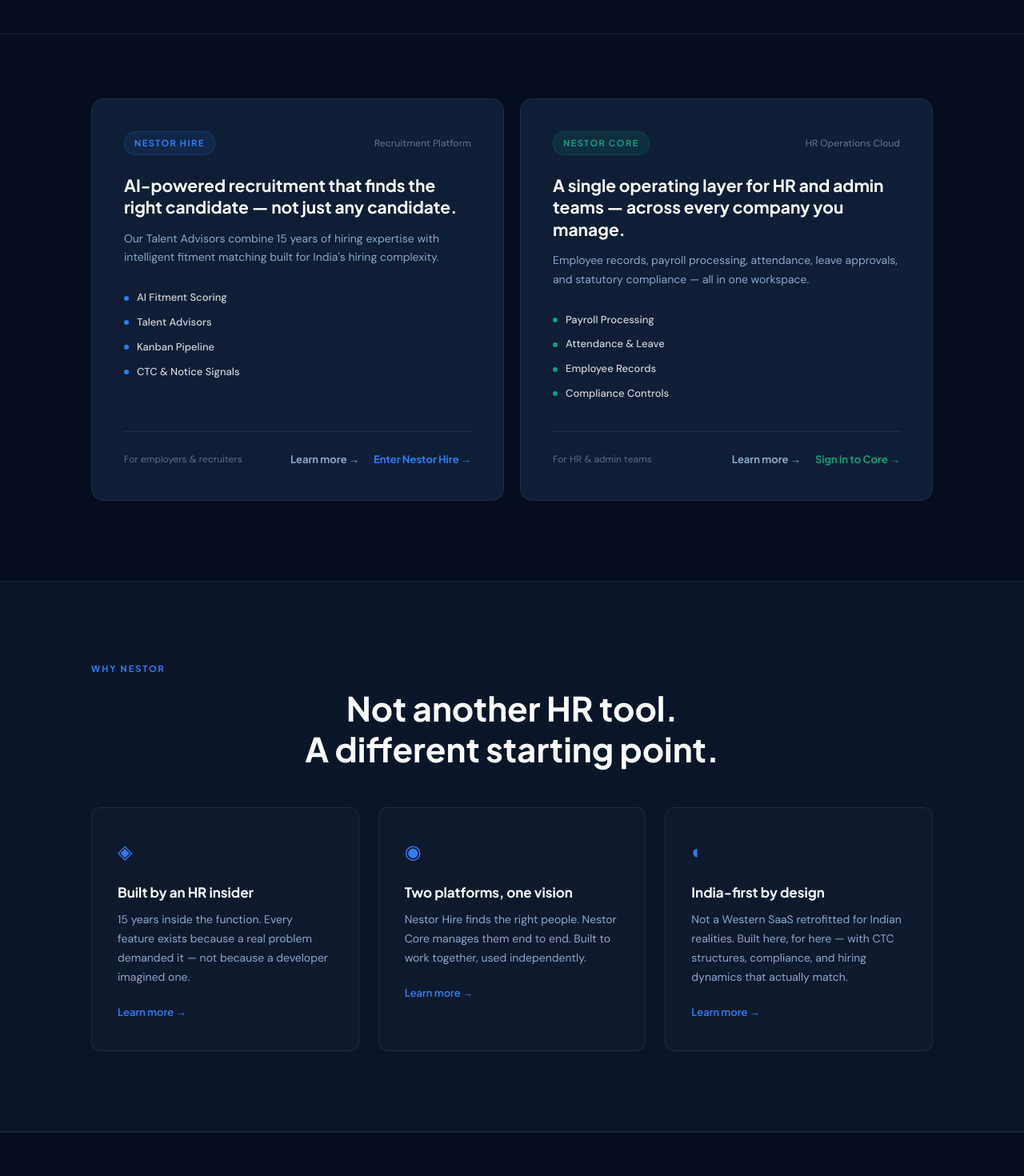
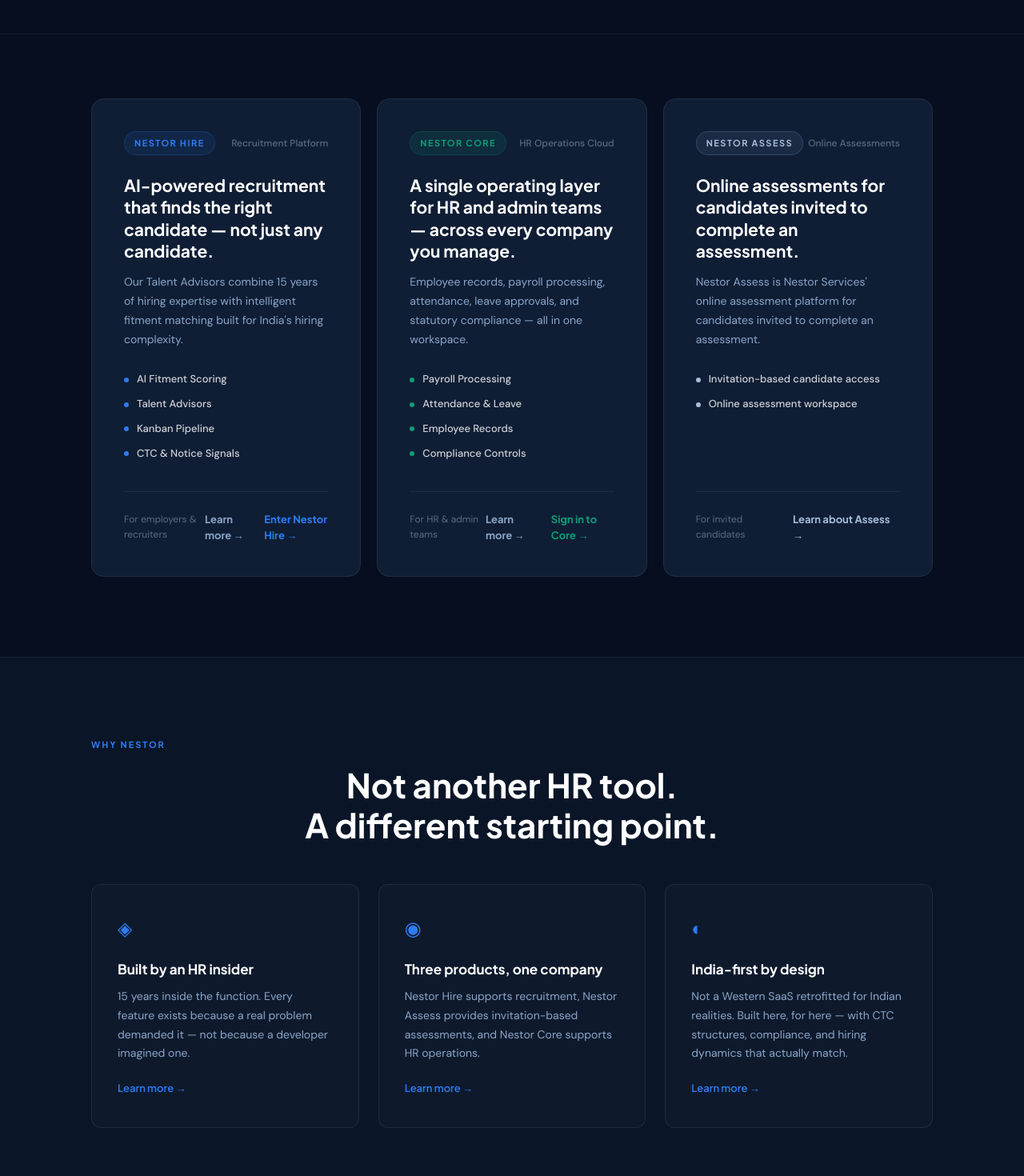
Before and after one commit to nestorservices/nestor-services-landing, a React (Vite) app: page / in a window 1280 px wide. Shown: the part 840-2310 px from the top of the page at 80% size. Built offline with nearby package versions, Linux system fonts and the light colour scheme.

Commit message:
feat(site): add Nestor Assess brand integration (#2)

```diff
--- a/src/App.jsx
+++ b/src/App.jsx
@@ -12,6 +12,7 @@ export default function App() {
   const entityRoutes = [
     "/nestor-hire",
     "/nestor-core",
+    "/nestor-assess",
     "/recruitment-services",
     "/hr-operations-payroll",
   ];
--- a/src/components/Navbar.css
+++ b/src/components/Navbar.css
@@ -58,6 +58,7 @@
 .navbar-link--product { font-weight: 600; }
 .navbar-link--hire:hover { color: var(--blue); }
 .navbar-link--core:hover { color: var(--teal); }
+.navbar-link--assess:hover { color: #a9bdd8; }
 
 .navbar-pip {
   width: 6px; height: 6px;
@@ -66,6 +67,7 @@
 }
 .navbar-pip--blue { background: var(--blue); }
 .navbar-pip--teal { background: var(--teal); }
+.navbar-pip--assess { background: #a9bdd8; }
 
 .navbar-cta {
   font-family: var(--font-head);
--- a/src/components/Navbar.jsx
+++ b/src/components/Navbar.jsx
@@ -35,6 +35,10 @@ export default function Navbar() {
             <span className="navbar-pip navbar-pip--teal" />
             Core
           </a>
+          <a href="/nestor-assess" className="navbar-link navbar-link--product navbar-link--assess">
+            <span className="navbar-pip navbar-pip--assess" />
+            Assess
+          </a>
           <Link to="/blog" className="navbar-link">Blog</Link>
           <a href="mailto:shashank@nestorservices.in" className="navbar-cta">Get in touch</a>
         </div>
--- a/src/content/entityPages.js
+++ b/src/content/entityPages.js
@@ -82,6 +82,50 @@ export const entityPages = [
       applicationCategory: "BusinessApplication",
       operatingSystem: "Web",
       url: "https://core.nestorservices.in",
+      publisher: {
+        "@type": "Organization",
+        name: "Nestor Services",
+        url: "https://www.nestorservices.in/",
+      },
+    },
+  },
+  {
+    slug: "nestor-assess",
+    title: "Nestor Assess",
+    metaTitle: "Nestor Assess | Invitation-Based Online Assessments",
+    metaDescription:
+      "Nestor Assess is Nestor Services' online assessment platform for candidates invited to complete an assessment. Access requires an invitation.",
+    canonical: "https://www.nestorservices.in/nestor-assess",
+    heroLabel: "Online assessment platform",
+    heroTitle: "Nestor Assess",
+    intro:
+      "Nestor Assess is Nestor Services' online assessment platform for candidates invited to complete an assessment. Assessment access requires an invitation; this is not a public registration page.",
+    sections: [
+      {
+        title: "Invitation-based access",
+        body:
+          "Candidates can open an online assessment using an invitation. Access is not available through public self-registration.",
+      },
+      {
+        title: "Part of Nestor Services",
+        body:
+          "Nestor Assess is an assessment product from Nestor Services, alongside Nestor Hire and Nestor Core.",
+      },
+    ],
+    cta: {
+      label: "Open assessment portal (invitation required)",
+      href: "https://assess.nestorservices.in",
+    },
+    social: { type: "website" },
+    schema: {
+      "@context": "https://schema.org",
+      "@type": "SoftwareApplication",
+      name: "Nestor Assess",
+      description:
+        "Nestor Services' online assessment platform for candidates invited to complete an assessment.",
+      applicationCategory: "BusinessApplication",
+      operatingSystem: "Web",
+      url: "https://assess.nestorservices.in",
       publisher: {
         "@type": "Organization",
         name: "Nestor Services",
--- a/src/pages/Home.css
+++ b/src/pages/Home.css
@@ -199,7 +199,7 @@
 
 .products-grid {
   display: grid;
-  grid-template-columns: 1fr 1fr;
+  grid-template-columns: repeat(3, minmax(0, 1fr));
   gap: 20px;
 }
 
@@ -218,6 +218,7 @@
 .product-card:hover { transform: translateY(-3px); }
 .product-card--hire:hover { border-color: rgba(46,124,246,0.4); }
 .product-card--core:hover { border-color: rgba(15,158,120,0.4); }
+.product-card--assess:hover { border-color: rgba(139,165,201,0.4); }
 
 .product-card-header {
   display: flex;
@@ -245,6 +246,12 @@
   background: var(--teal-dim);
   color: var(--teal);
   border: 1px solid rgba(15,158,120,0.2);
+}
+
+.product-badge--assess {
+  background: rgba(139,165,201,0.1);
+  color: #a9bdd8;
+  border: 1px solid rgba(139,165,201,0.22);
 }
 
 .product-label {
@@ -288,6 +295,7 @@
 
 .product-feature--blue { color: rgba(255,255,255,0.8); }
 .product-feature--teal { color: rgba(255,255,255,0.8); }
+.product-feature--assess { color: rgba(255,255,255,0.8); }
 
 .product-feature-dot {
   width: 6px; height: 6px;
@@ -296,6 +304,7 @@
 }
 .product-feature-dot--blue { background: var(--blue); }
 .product-feature-dot--teal { background: var(--teal); }
+.product-feature-dot--assess { background: #a9bdd8; }
 
 .product-card-footer {
   display: flex;
@@ -321,6 +330,7 @@
 .product-cta--blue { color: var(--blue); }
 .product-cta--teal { color: var(--teal); }
 .product-cta--neutral { color: var(--muted); }
+.product-cta--assess { color: #a9bdd8; }
 
 .product-footer-links {
   display: flex;
@@ -563,6 +573,11 @@
   .blog-preview-header { flex-direction: column; align-items: flex-start; }
 }
 
+@media (min-width: 901px) and (max-width: 1099px) {
+  .products-grid { grid-template-columns: repeat(2, minmax(0, 1fr)); }
+  .product-card--assess { grid-column: 1 / -1; }
+}
+
 @media (max-width: 600px) {
   .hero { padding: 120px 0 72px; }
   .hero-actions { flex-direction: column; }
--- a/src/pages/Home.jsx
+++ b/src/pages/Home.jsx
@@ -12,8 +12,8 @@ const differentiators = [
   },
   {
     icon: "◉",
-    title: "Two platforms, one vision",
-    body: "Nestor Hire finds the right people. Nestor Core manages them end to end. Built to work together, used independently.",
+    title: "Three products, one company",
+    body: "Nestor Hire supports recruitment, Nestor Assess provides invitation-based assessments, and Nestor Core supports HR operations.",
   },
   {
     icon: "◐",
@@ -52,7 +52,7 @@ export default function Home() {
           </div>
           <h1 className="hero-title">
             One company.<br />
-            <em className="hero-title-em">Two powerful platforms.</em>
+            <em className="hero-title-em">Three connected products.</em>
           </h1>
           <p className="hero-sub">
             Nestor Services powers the full employee lifecycle — from finding the right hire
@@ -153,6 +153,37 @@ export default function Home() {
                 </div>
               </div>
             </div>
+
+            <div className="product-card product-card--assess">
+              <div className="product-card-header">
+                <div className="product-badge product-badge--assess">NESTOR ASSESS</div>
+                <div className="product-label">Online Assessments</div>
+              </div>
+              <h2 className="product-card-title">
+                Online assessments for candidates invited to complete an assessment.
+              </h2>
+              <p className="product-card-body">
+                Nestor Assess is Nestor Services' online assessment platform for candidates invited to complete an assessment.
+              </p>
+              <ul className="product-features">
+                <li className="product-feature product-feature--assess">
+                  <span className="product-feature-dot product-feature-dot--assess" />
+                  Invitation-based candidate access
+                </li>
+                <li className="product-feature product-feature--assess">
+                  <span className="product-feature-dot product-feature-dot--assess" />
+                  Online assessment workspace
+                </li>
+              </ul>
+              <div className="product-card-footer">
+                <span className="product-audience">For invited candidates</span>
+                <div className="product-footer-links">
+                  <a href="/nestor-assess" className="product-cta product-cta--assess">
+                    Learn about Assess →
+                  </a>
+                </div>
+              </div>
+            </div>
           </div>
         </div>
       </section>
@@ -248,6 +279,7 @@ export default function Home() {
                 <div className="footer-col-head">Platforms</div>
                 <a href="https://hire.nestorservices.in" className="footer-link" target="_blank" rel="noopener noreferrer">Nestor Hire</a>
                 <a href="https://core.nestorservices.in/login" className="footer-link" target="_blank" rel="noopener noreferrer">Nestor Core</a>
+                <a href="/nestor-assess" className="footer-link">Nestor Assess</a>
               </div>
               <div className="footer-col">
                 <div className="footer-col-head">Company</div>
```
Also changed, not shown: scripts/prerender-homepage.mjs (+22 -0 lines), 1 other file (tests, documents, lock files or other folders).
